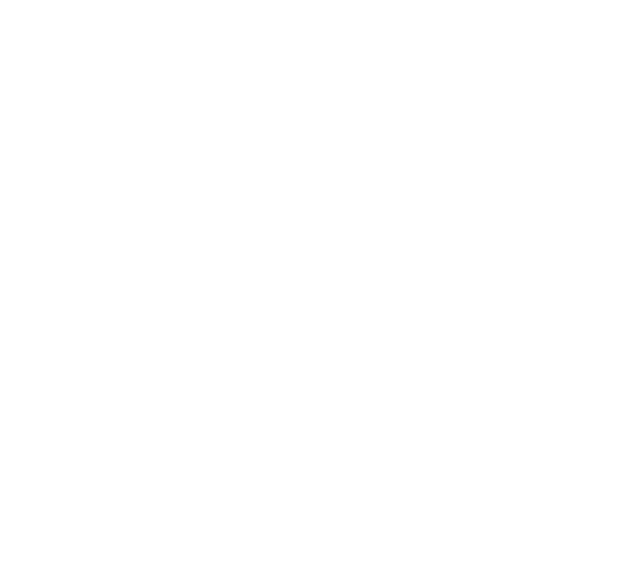
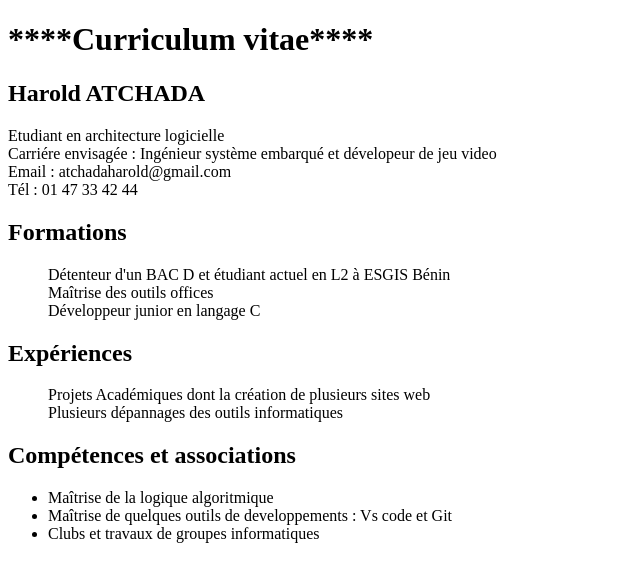
Before and after one commit to Haroldatchada/mon-cv, a plain HTML site: page index.html in a window 1280 px wide. Shown: the whole page, without its empty margins (0-640 px from the left). Drawn offline with Linux system fonts and the light colour scheme.

Commit message:
mise en place de la section titre

```diff
--- a/index.html
+++ b/index.html
@@ -6,6 +6,39 @@
     <title>mon-cv</title>
 </head>
 <body>
+    <header>
+        <h1>****Curriculum vitae****</h1>
+        <h2>Harold ATCHADA</h2>
+    </header>
+        <p>Etudiant en architecture logicielle <br>
+        Carriére envisagée : Ingénieur système embarqué et dévelopeur de jeu video <br>
+        Email : atchadaharold@gmail.com <br>
+        Tél : 01 47 33 42 44
+    </p>
+
+        <h2>Formations</h2>
+        <p>
+        <ul> Détenteur d'un BAC D et étudiant actuel en L2 à ESGIS Bénin <br>
+        Maîtrise des outils offices <br>
+        Développeur junior en langage C
+        </ul>
+        </p>
+
+        <h2>Expériences</h2>
+        <p>
+            <ul>
+            Projets Académiques dont la création de plusieurs sites web <br>
+            Plusieurs dépannages des outils informatiques <br>
+            </ul>
+        </p>
+
+        <h2>Compétences et associations</h2>
+        <ul>
+            <li>Maîtrise de la logique algoritmique</li>
+            <li>Maîtrise de quelques outils de developpements : Vs code et Git</li>
+            <li>Clubs et travaux de groupes informatiques</li>
+        </ul>
+
 
 </body>
 </html>
```
